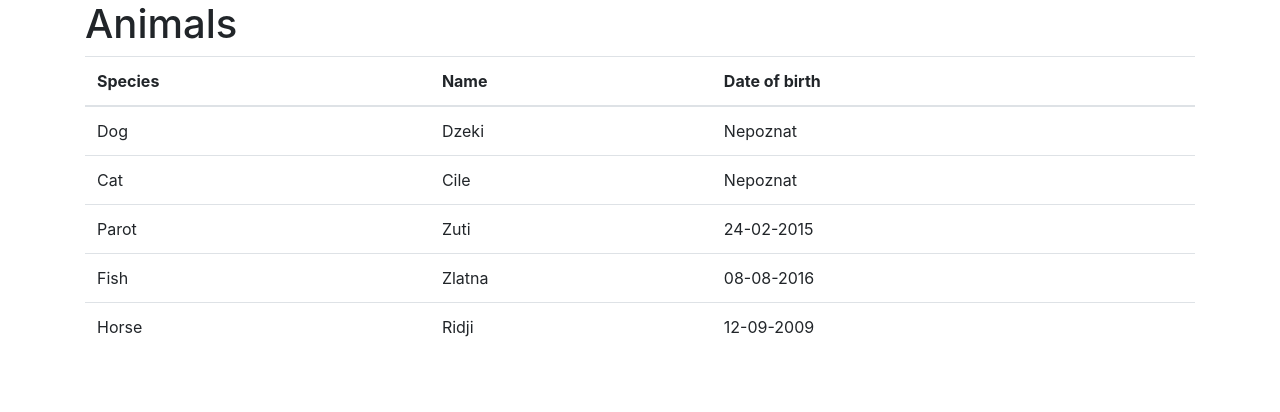
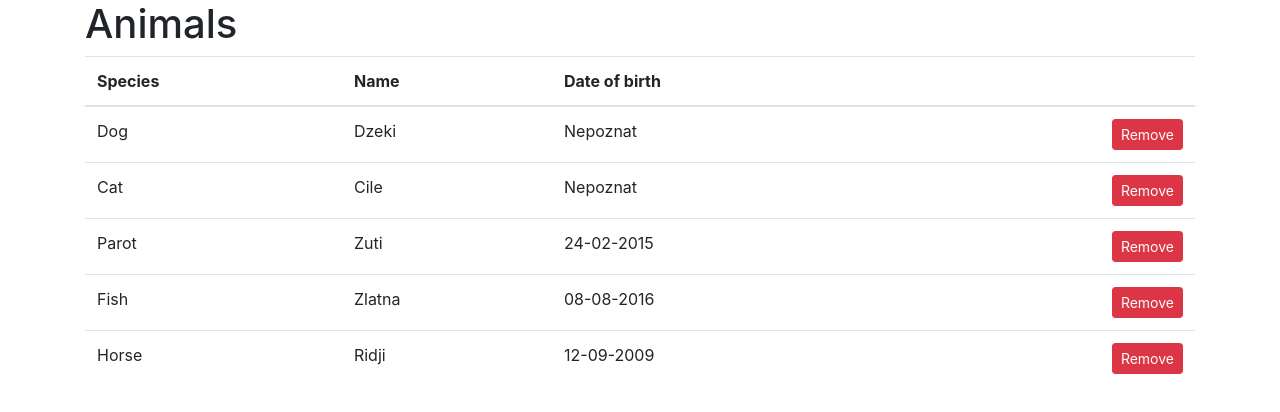
Before and after one commit to ninaMiljus/zoo, a Vue app: page / in a window 1280 px wide. Shown: the top 412 px of the page. Built offline with nearby package versions, Linux system fonts and the light colour scheme.

Commit message:
Zadatak 3

```diff
--- a/src/components/AnimalList.vue
+++ b/src/components/AnimalList.vue
@@ -7,6 +7,7 @@
           <th>Species</th>
           <th>Name</th>
           <th>Date of birth</th>
+          <th>&nbsp;</th>
         </tr>
       </thead>
       <tbody>
@@ -14,6 +15,9 @@
           <td>{{ animal.species }}</td>
           <td>{{ animal.name }}</td>
           <td>{{ animal.dateOfBirth ? animal.dateOfBirth : 'Nepoznat' }}</td>
+        <td class="text-right">
+        <button class="btn btn-danger btn-sm" @click="remove(animal)">Remove</button>
+        </td>
         </tr>
       </tbody>
     </table>
@@ -53,6 +57,12 @@ export default {
         }
       ]
     };
-  }
+  },
+        methods: {
+            remove(animal) {
+            const index = this.animals.indexOf(animal);
+                this.animals.splice(index, 1);
+            }
+        }
 };
 </script>
```
